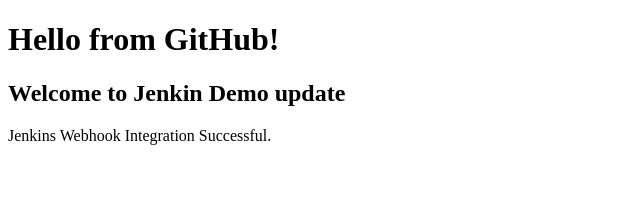
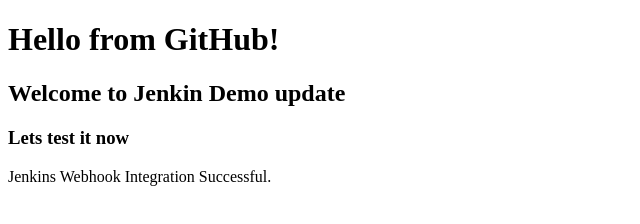
Before and after one commit to amna1475/Jenkins-webhook, a plain HTML site: page index.html in a window 1280 px wide. Shown: the whole page, without its empty margins (0-640 px from the left). Drawn offline with Linux system fonts and the light colour scheme.

Commit message:
Update index.html

```diff
--- a/index.html
+++ b/index.html
@@ -6,6 +6,7 @@
 <body>
     <h1>Hello from GitHub!</h1>
     <h2> Welcome to Jenkin Demo update</h2>
+    <h3>Lets test it now</h3>
     <p>Jenkins Webhook Integration Successful.</p>
 </body>
 </html>
```
